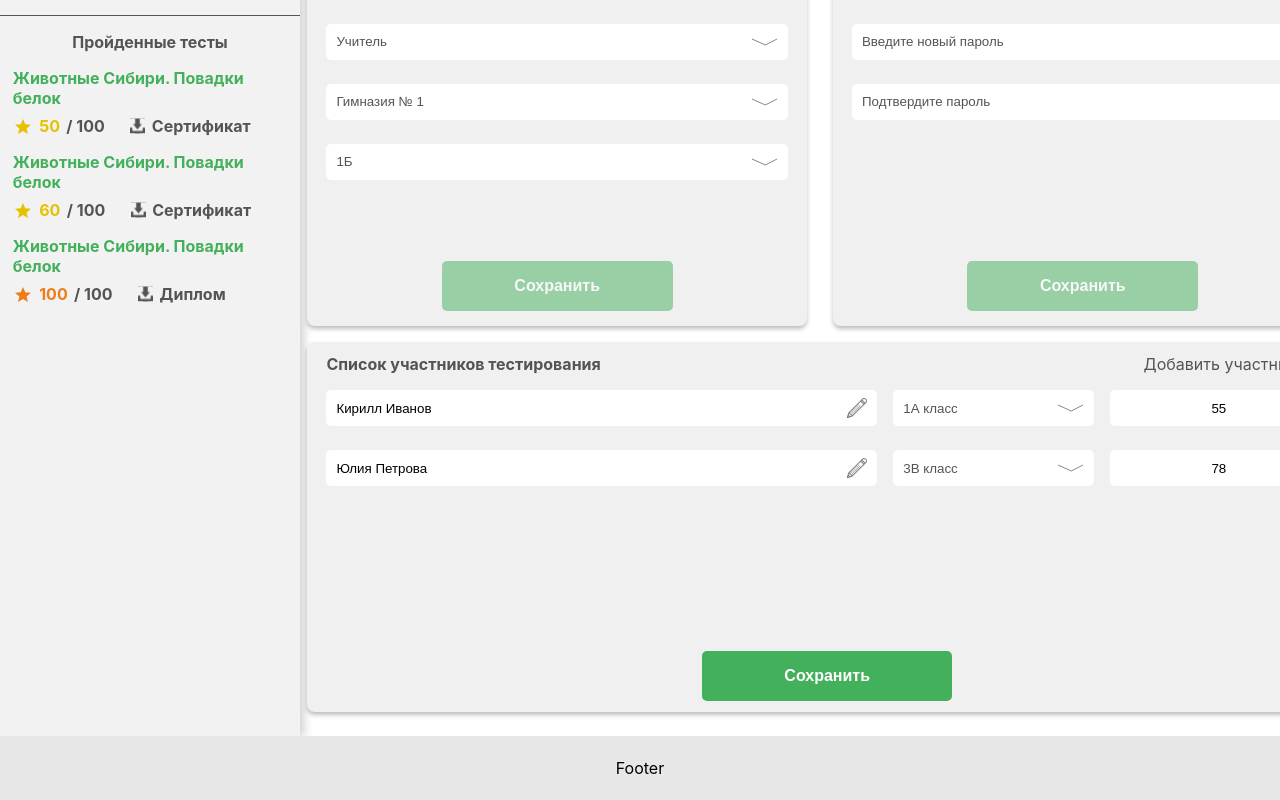
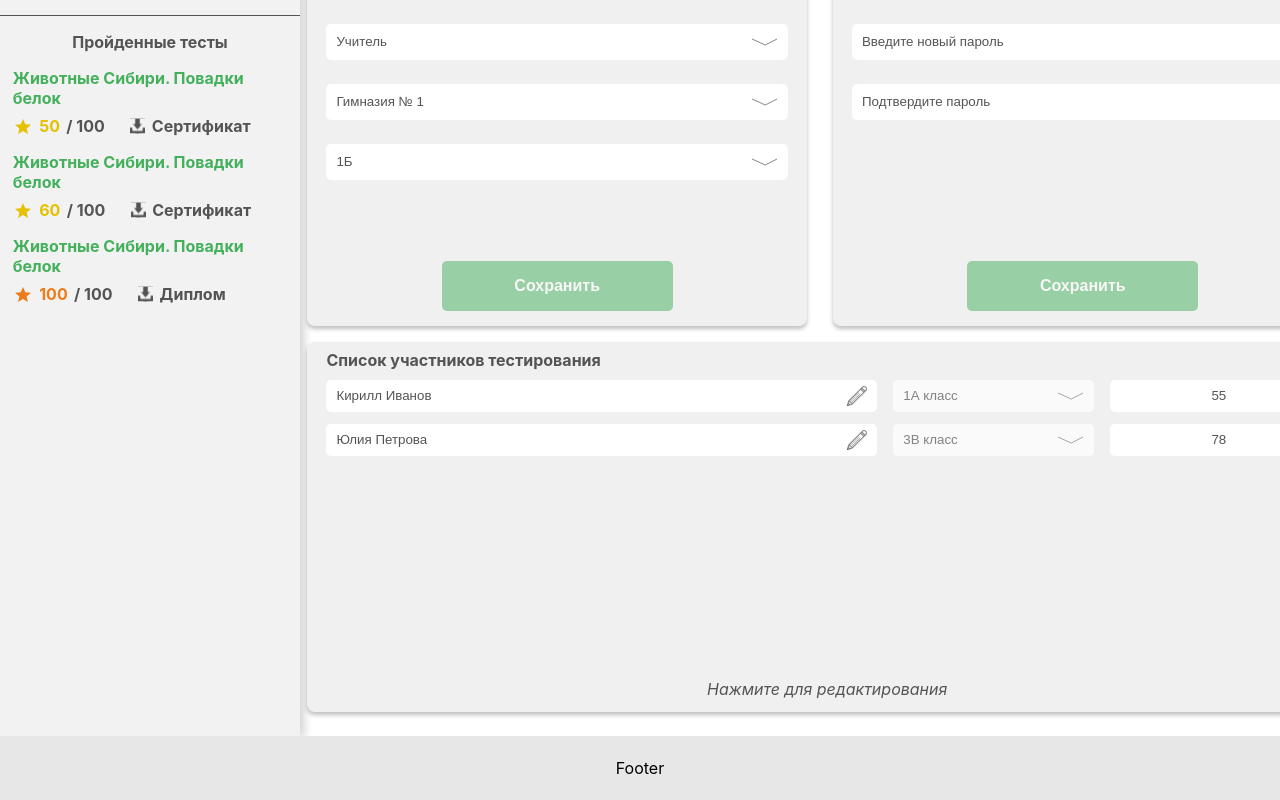
Before and after one commit to NISONovosibirsk/lukomorye-client, a Next.js app: page /user/profile in a window 1280 px wide. Shown: the part 288-1088 px from the top of the page. Built offline with nearby package versions, Linux system fonts and the light colour scheme.

Commit message:
ref: profile teacher-form refactored

```diff
--- a/package.json
+++ b/package.json
@@ -10,12 +10,14 @@
   },
   "dependencies": {
     "@reduxjs/toolkit": "^1.8.5",
+    "@types/uuid": "^8.3.4",
     "next": "12.2.5",
     "react": "18.2.0",
     "react-dom": "18.2.0",
     "react-hook-form": "^7.35.0",
     "react-redux": "^8.0.2",
-    "sass": "^1.54.5"
+    "sass": "^1.54.5",
+    "uuid": "^9.0.0"
   },
   "devDependencies": {
     "@svgr/webpack": "^6.3.1",
--- a/src/components/Profile/StudentItem/StudentItem.tsx
+++ b/src/components/Profile/StudentItem/StudentItem.tsx
@@ -1,4 +1,3 @@
-import { useFormContext } from 'react-hook-form';
 import { FormInput, Select } from '../..';
 import { gradeList } from '../../../assets/mock';
 import { Student } from '../../../types/profileTypes';
@@ -6,14 +5,13 @@ import styles from './StudentItem.module.scss';
 
 interface Props {
     student: Student;
+    isDisabled?: boolean;
 }
 
-const StudentItem: React.FC<Props> = ({ student }) => {
+const StudentItem: React.FC<Props> = ({ student, isDisabled }) => {
     const handleClick = (e: any) => {
         e.stopPropagation();
     };
-
-    const methods = useFormContext();
 
     const validations = {
         name: {
@@ -28,19 +26,20 @@ const StudentItem: React.FC<Props> = ({ student }) => {
         },
         score: {
             required: 'Заполните это поле',
-            validate: (value: number) =>
-                value <= 100 || 'Больше 100 баллов'
+            validate: (value: number) => value <= 100 || 'Больше 100 баллов',
         },
     };
 
     return (
         <div className={styles.student} onClick={handleClick}>
             <FormInput
+                isDisabled={isDisabled}
                 defaultValue={student.name}
                 name={student.name}
                 validations={validations.name}
             />
             <Select
+                isDisabled={isDisabled}
                 name={student.grade}
                 placeholder={'Класс'}
                 defaultValue={student.grade}
@@ -48,6 +47,7 @@ const StudentItem: React.FC<Props> = ({ student }) => {
                 validations={validations.grade}
             />
             <FormInput
+                isDisabled={isDisabled}
                 defaultValue={student.score}
                 name={String(student.score)}
                 placeholder={'Колличество баллов'}
--- a/src/components/Profile/TeacherData/TeacherData.module.scss
+++ b/src/components/Profile/TeacherData/TeacherData.module.scss
@@ -1,12 +1,16 @@
-.formWrapper {
+.wrapper {
+    display: grid;
+    grid-template-columns: 100%;
+    grid-template-rows: 5% auto 7%;
+    gap: 1.5vh;
     width: 1040px;
     height: 370px;
     background: #f1f0f0;
     box-shadow: 0px 3px 4px rgba(0, 0, 0, 0.25);
     border-radius: 8px;
     padding: {
-        top: 0.5vh;
-        bottom: 0.5vh;
+        top: 1vh;
+        bottom: 1vh;
         right: 1.5vw;
         left: 1.5vw;
     }
@@ -15,4 +19,30 @@
     &:hover {
         transform: scale(1.02);
     }
+
+    h4 {
+        font-weight: 700;
+        justify-self: start;
+        color: #545454;
+    }
+
+    span {
+        font-weight: 400;
+        font-style: italic;
+        justify-self: start;
+        color: #545454;
+        justify-self: center;
+        cursor: pointer;
+
+        &:hover {
+            text-decoration: underline;
+        }
+    }
 }
+
+.studentsForm {
+    display: grid;
+    gap: 1.5vh;
+    grid-template-rows: repeat(auto-fill, 4vh);
+    grid-template-columns: 100%;
+}
--- a/src/components/Profile/TeacherData/TeacherData.tsx
+++ b/src/components/Profile/TeacherData/TeacherData.tsx
@@ -1,27 +1,34 @@
-import styles from './TeacherData.module.scss';
-import { TeacherForm } from '../../';
+import { FormProvider, useForm, useFormContext } from 'react-hook-form';
 import { useAppDispatch, useAppSelector } from '../../../hooks/redux';
 import { statusSlice } from '../../../store/reducers/statusReducer';
+import StudentItem from '../StudentItem/StudentItem';
+import styles from './TeacherData.module.scss';
 
 const TeacherData: React.FC = () => {
-    const { updateCaption } = statusSlice.actions;
+    const { studentsList } = useAppSelector(state => state.userReducer);
     const dispatch = useAppDispatch();
+    const { updateModal } = statusSlice.actions;
+    const methods = useForm({ mode: 'onChange' });
 
-    const handleShow = () => {
-        dispatch(updateCaption(true));
-    };
-
-    const handleHide = () => {
-        dispatch(updateCaption(false));
+    const handleOpen = () => {
+        dispatch(updateModal(true));
     };
 
     return (
-        <div
-            className={styles.formWrapper}
-            onMouseEnter={handleShow}
-            onMouseLeave={handleHide}
-        >
-            <TeacherForm />
+        <div className={styles.wrapper}>
+            <h4>Список участников тестирования</h4>
+            <FormProvider {...methods}>
+                <form className={styles.studentsForm}>
+                    {studentsList.map((student, index) => (
+                        <StudentItem
+                            student={student}
+                            key={index}
+                            isDisabled={true}
+                        />
+                    ))}
+                </form>
+            </FormProvider>
+            <span onClick={handleOpen}>Нажмите для редактирования</span>
         </div>
     );
 };
--- a/src/components/Profile/TeacherForm/TeacherForm.module.scss
+++ b/src/components/Profile/TeacherForm/TeacherForm.module.scss
@@ -2,7 +2,7 @@
     display: grid;
     row-gap: 1vh;
     grid-template-columns: 100%;
-    grid-template-rows: 10% auto;
+    grid-template-rows: 5% auto;
     grid-template-areas:
         'Header'
         'Form';
@@ -23,7 +23,7 @@
 
         display: grid;
         grid-template-columns: 100%;
-        grid-template-rows: 80% 20%;
+        grid-template-rows: auto 8%;
         grid-template-areas:
             'Inputs'
             'Button';
@@ -35,19 +35,9 @@
     }
 }
 
-.formModal {
-    grid-template-rows: 5% auto;
-
-    form {
-        grid-template-rows: auto 8%;
-    }
-
-
-}
-
 .studentsForm {
     display: grid;
-    gap: 3vh;
+    gap: 2.5vh;
     grid-template-rows: repeat(auto-fill, 4.5vh);
 }
 
@@ -55,12 +45,6 @@
     display: flex;
     justify-content: space-between;
     align-items: center;
-    cursor: pointer;
-}
-
-.caption {
-    color: #545454;
-    font-style: italic;
 }
 
 .addStudent {
--- a/src/components/Profile/TeacherForm/TeacherForm.tsx
+++ b/src/components/Profile/TeacherForm/TeacherForm.tsx
@@ -4,23 +4,13 @@ import { userSlice } from '../../../store/reducers/userReducer';
 import { StudentItem, Button } from '../../';
 import styles from './TeacherForm.module.scss';
 import { FormProvider, useForm } from 'react-hook-form';
-import { statusSlice } from '../../../store/reducers/statusReducer';
 
 const TeacherForm: React.FC = () => {
     const { studentsList } = useAppSelector(state => state.userReducer);
-    const { updateModal } = statusSlice.actions;
-    const { modal, studentsCaption } = useAppSelector(
-        state => state.statusReducer
-    );
     const { addStudent } = userSlice.actions;
     const dispatch = useAppDispatch();
 
     const methods = useForm({ mode: 'all' });
-
-    const handleOpen = (e: any) => {
-        e.preventDefault();
-        dispatch(updateModal(true));
-    };
 
     const handleAdd = (e: any) => {
         e.stopPropagation();
@@ -32,12 +22,9 @@ const TeacherForm: React.FC = () => {
     };
 
     return (
-        <div className={`${styles.teacherForm} ${modal && styles.formModal}`}>
-            <div className={styles.header} onClick={handleOpen}>
+        <div className={styles.teacherForm}>
+            <div className={styles.header}>
                 <h4>Список участников тестирования</h4>
-                {studentsCaption && (
-                    <span className={styles.caption}>Развернуть</span>
-                )}
                 <div className={styles.addStudent} onClick={handleAdd}>
                     Добавить участника
                     <AddIcon />
--- a/src/components/common/FormInput/FormInput.tsx
+++ b/src/components/common/FormInput/FormInput.tsx
@@ -10,8 +10,8 @@ interface Props {
     isScore?: boolean;
     name: string;
     type?: string;
-
     validations?: any;
+    isDisabled?: boolean;
 }
 
 const FormInput: React.FC<Props> = ({
@@ -24,6 +24,7 @@ const FormInput: React.FC<Props> = ({
     validations,
     defaultValue,
     type,
+    isDisabled
 }) => {
     const {
         field,
@@ -33,6 +34,7 @@ const FormInput: React.FC<Props> = ({
     return (
         <div className={styles.inputWrapper}>
             <input
+                disabled={isDisabled}
                 className={`${styles.input}  ${isScore && styles.score} ${
                     error && styles.error
                 }`}
--- a/src/components/common/Select/Select.tsx
+++ b/src/components/common/Select/Select.tsx
@@ -8,6 +8,7 @@ interface Props {
     defaultValue?: string | number;
     name: string;
     validations?: any;
+    isDisabled?: boolean;
 }
 
 const Select: React.FC<Props> = ({
@@ -17,6 +18,7 @@ const Select: React.FC<Props> = ({
     defaultValue,
     name,
     validations,
+    isDisabled,
 }) => {
     const {
         field,
@@ -25,12 +27,17 @@ const Select: React.FC<Props> = ({
 
     return (
         <select
+            disabled={isDisabled}
             className={styles.select}
             placeholder={placeholder}
             style={{ fontSize: `${fontSize}` }}
             {...field}
         >
-            <option className={styles.placeholder} disabled defaultValue={defaultValue}>
+            <option
+                className={styles.placeholder}
+                disabled
+                defaultValue={defaultValue}
+            >
                 {defaultValue ? defaultValue : placeholder}
             </option>
             {options &&
--- a/src/components/index.ts
+++ b/src/components/index.ts
@@ -12,10 +12,10 @@ export { default as DropDown } from './User/DropDown/DropDown';
 export { default as ProfileFormWrapper } from './Profile/ProfileFormWrapper/ProfileFormWrapper';
 export { default as ProfileData } from './Profile/ProfileData/ProfileData';
 export { default as AccountData } from './Profile/AccountData/AccountData';
-export { default as TeacherData } from './Profile/TeacherData/TeacherData';
 export { default as StudentItem } from './Profile/StudentItem/StudentItem';
 export { default as ProfileAvatar } from './Profile/ProfileAvatar/ProfileAvatar';
 export { default as TeacherForm } from './Profile/TeacherForm/TeacherForm';
+export { default as TeacherData } from './Profile/TeacherData/TeacherData';
 
 // COMMON //
 export { default as Button } from './common/Button/Button';
--- a/src/pages/user/profile/index.tsx
+++ b/src/pages/user/profile/index.tsx
@@ -4,9 +4,9 @@ import {
     Modal,
     ProfileAvatar,
     ProfileData,
-    TeacherData,
     TeacherForm,
     UserLayout,
+    TeacherData,
 } from '../../../components';
 import { useAppDispatch, useAppSelector } from '../../../hooks/redux';
 import { statusSlice } from '../../../store/reducers/statusReducer';
--- a/src/store/reducers/statusReducer.ts
+++ b/src/store/reducers/statusReducer.ts
@@ -4,7 +4,6 @@ import { StatusState } from '../../types/reduxTypes';
 const initialState: StatusState = {
     dropDown: false,
     modal: false,
-    studentsCaption: false,
 };
 
 export const statusSlice = createSlice({
@@ -17,9 +16,6 @@ export const statusSlice = createSlice({
         updateModal(state, action: PayloadAction<boolean>) {
             state.modal = action.payload;
         },
-        updateCaption(state, action: PayloadAction<boolean>) {
-            state.studentsCaption = action.payload;
-        },
     },
 });
 
--- a/src/types/reduxTypes.ts
+++ b/src/types/reduxTypes.ts
@@ -23,5 +23,4 @@ export interface UserAccount {
 export interface StatusState {
     dropDown: boolean;
     modal: boolean;
-    studentsCaption: boolean;
 }
```
Also changed, not shown: 1 other file (tests, documents, lock files or other folders).
